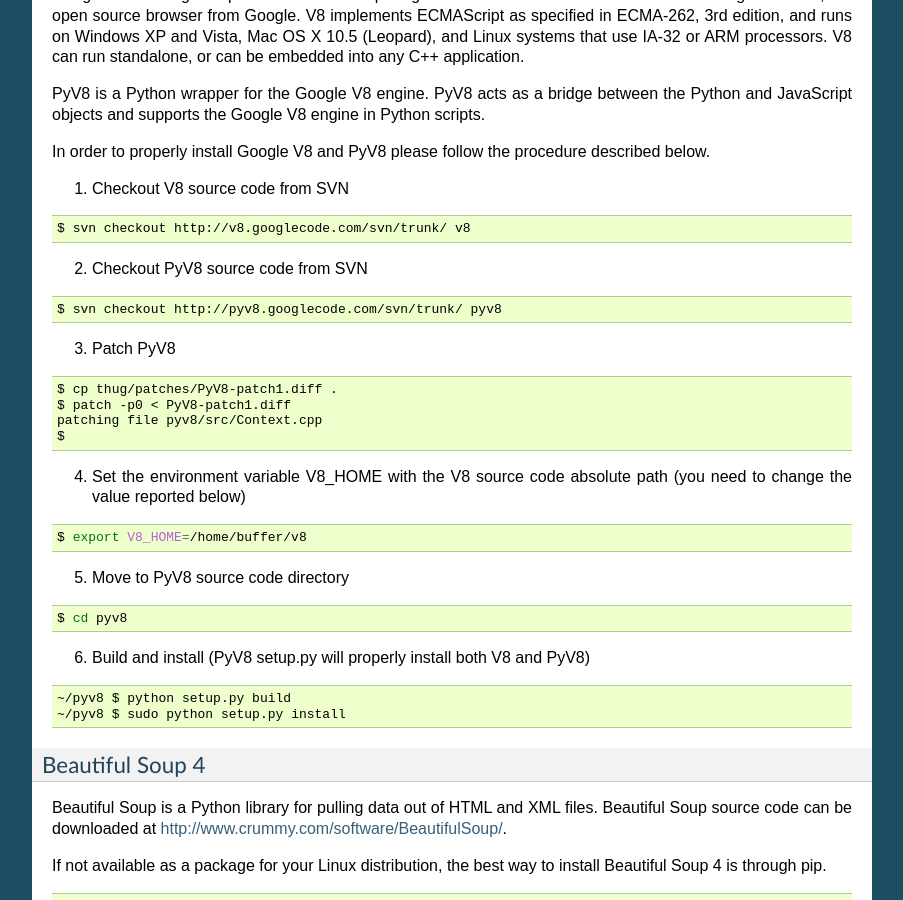
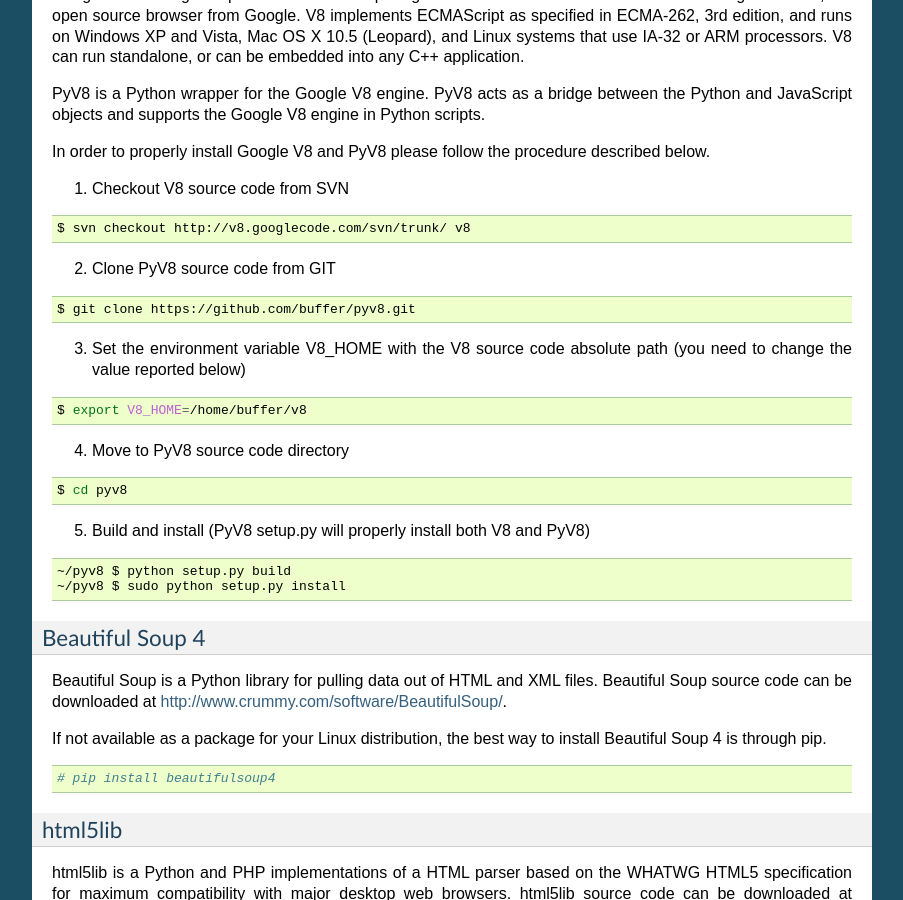
Before and after one commit to buffer/thug, a Sphinx documentation site: the page built from doc/source/build.rst, in a window 1280 px wide and 900 px high, scrolled down 1068 px. Shown: the whole window, without its empty margins (198-1101 px from the left). Built offline with Sphinx 7.4.7, drawn with Linux system fonts in a browser that asks for light colours; pages that are not in the unit, such as notebooks, are missing from menus.

Commit message:
Updated documentation

```diff
--- a/doc/source/build.rst
+++ b/doc/source/build.rst
@@ -72,35 +72,27 @@
 
         $ svn checkout http://v8.googlecode.com/svn/trunk/ v8
 
-2. Checkout PyV8 source code from SVN
+2. Clone PyV8 source code from GIT
 
 .. code-block:: sh
 
-        $ svn checkout http://pyv8.googlecode.com/svn/trunk/ pyv8
+        $ git clone https://github.com/buffer/pyv8.git
 
-3. Patch PyV8
 
-.. code-block:: sh
-
-	$ cp thug/patches/PyV8-patch1.diff .
-	$ patch -p0 < PyV8-patch1.diff
-	patching file pyv8/src/Context.cpp
-	$
-
-4. Set the environment variable V8_HOME with the V8 source code
+3. Set the environment variable V8_HOME with the V8 source code
    absolute path (you need to change the value reported below)
 
 .. code-block:: sh
 
         $ export V8_HOME=/home/buffer/v8
 
-5. Move to PyV8 source code directory
+4. Move to PyV8 source code directory
 
 .. code-block:: sh
 
         $ cd pyv8
 
-6. Build and install (PyV8 setup.py will properly install both V8
+5. Build and install (PyV8 setup.py will properly install both V8
    and PyV8)
 
 .. code-block:: sh
```
